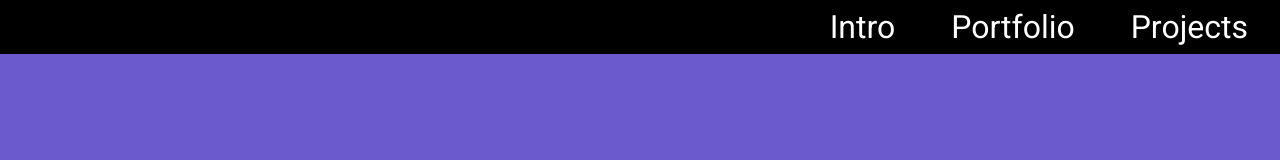
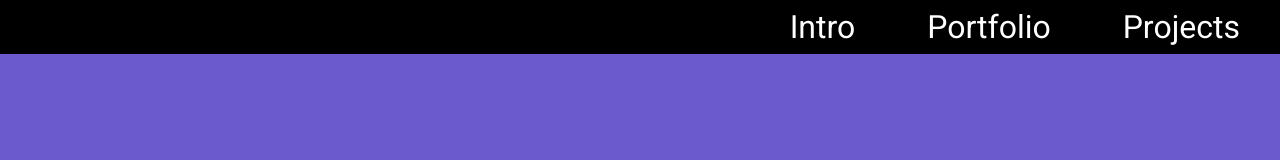
Before and after one commit to fluxsiarski/css-topBar, a plain HTML site: page css-topBar/index.html in a window 1280 px wide. Drawn offline with Linux system fonts and the light colour scheme.

Commit message:
enchanced version

```diff
--- a/css-topBar/css/style.css
+++ b/css-topBar/css/style.css
@@ -25,15 +25,23 @@ ul {
 
 li {
   display: inline-block;
-  margin-inline: 1.5rem;
+  margin-inline: 1rem;
 }
 
 li a {
   color: white;
   text-decoration: none;
+  padding: 0.5rem 1rem; /* Add padding to create button-like appearance */
+  border-radius: 0.5rem; /* Add border radius for rounded corners */
+  transition: background-color 0.3s; /* Add transition effect */
 }
 
 li a:hover,
 li a:focus {
-  text-decoration: underline;
+  background-color: rgba(
+    255,
+    255,
+    255,
+    0.2
+  ); /* Change background color on hover */
 }
```
